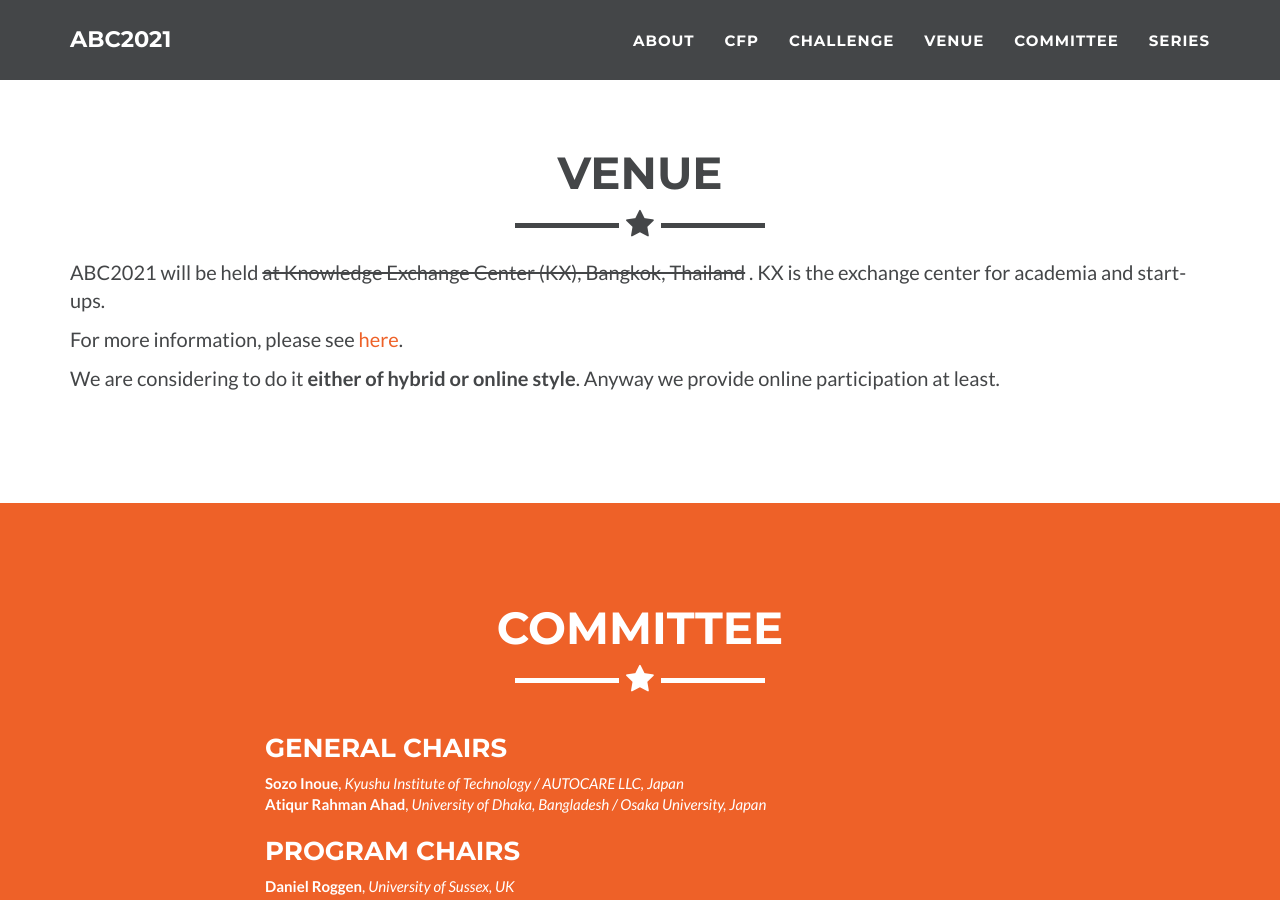
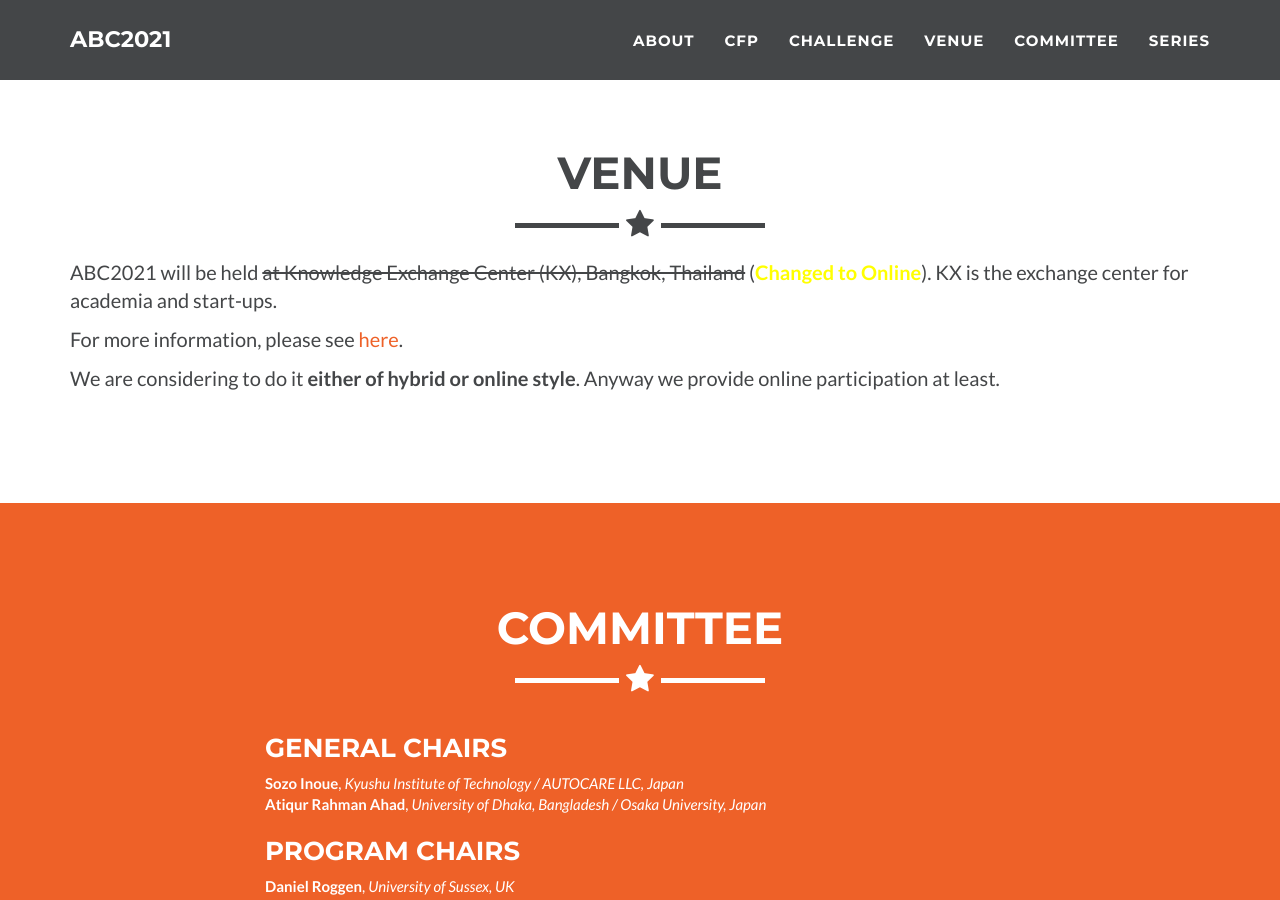
Before and after one commit to abc-research/abc-research.github.io, a Jekyll site: the page built from index.html, in a window 1280 px wide and 900 px high, scrolled down 3199 px. Built offline with Jekyll 4.4.1, drawn with Linux system fonts in a browser that asks for light colours.

Commit message:
Update _config.yml

```diff
--- a/_config.yml
+++ b/_config.yml
@@ -283,7 +283,7 @@ cfp:
   template_url: https://ja.overleaf.com/latex/templates/template-for-authors-to-a-springer-contributed-volume/bbfkkmdbdtcy
 
 venue:
-  - text: ABC2021 will be held <strike>at Knowledge Exchange Center (KX), Bangkok, Thailand</strike> . KX is the exchange center for academia and start-ups.
+  - text: ABC2021 will be held <strike>at Knowledge Exchange Center (KX), Bangkok, Thailand</strike> (<b style="color:yellow">Changed to Online</b>). KX is the exchange center for academia and start-ups.
   - text: For more information, please see <a href="https://www.kxinnovation.com/en">here</a>.
   - text: We are considering to do it <b>either of hybrid or online style</b>. Anyway we provide online participation at least.
 #  - text: <div class="movie-wrap"><iframe width="700" height="485" src="https://www.youtube.com/embed/8ZYPX7xI7ZE?list=PLP-mfYAs9cGw5kQfBfNCKbralx3a5xSoi" frameborder="0" allow="accelerometer; autoplay; encrypted-media; gyroscope; picture-in-picture" allowfullscreen></iframe></div>
```
